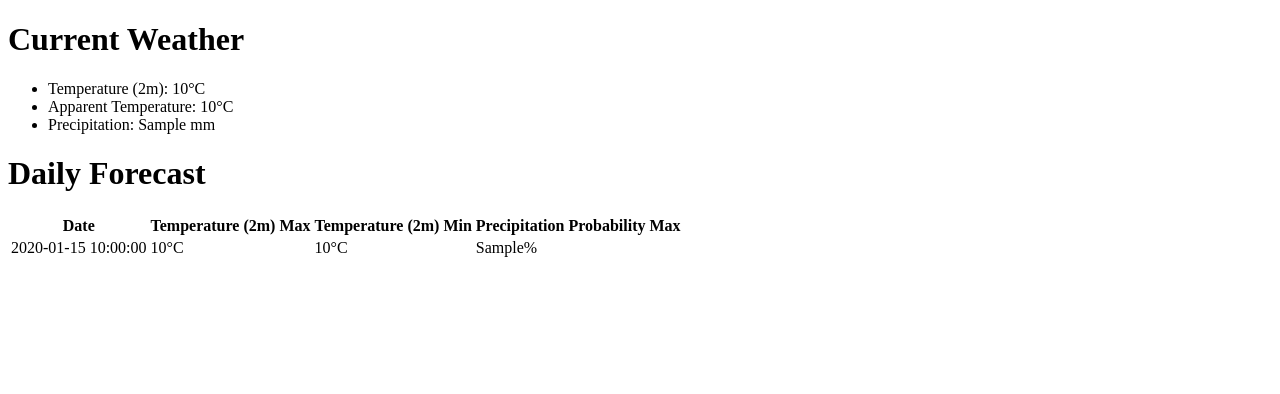
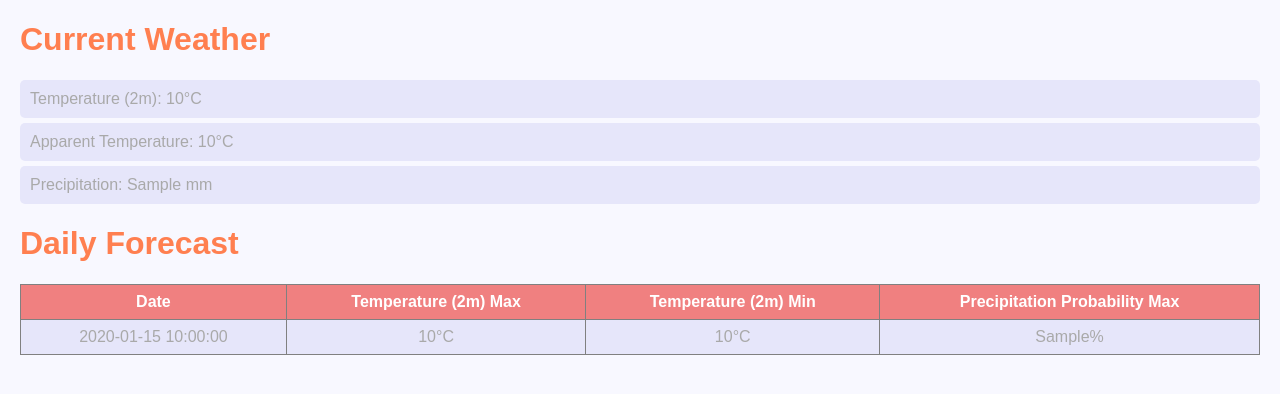
Before and after one commit to mferreyra/ClimatePing, a Flask app: template templates/weather.html in a window 1280 px wide. Shown: the top 394 px of the page. Run offline with Flask 3, Linux system fonts and the light colour scheme; the template is opened without the code that fills it: most values are stand-ins (such as "Sample title", 1, 10 or a date in 2020).

Commit message:
simple style

```diff
--- /dev/null
+++ b/static/styles.css
@@ -0,0 +1,51 @@
+body {
+    font-family: Arial, sans-serif;
+    margin: 20px;
+    background-color: ghostwhite;
+    color: darkgray;
+}
+
+h1 {
+    color: coral;
+}
+
+ul {
+    list-style-type: none;
+    padding: 0;
+}
+
+ul li {
+    background-color: lavender;
+    margin: 5px 0;
+    padding: 10px;
+    border-radius: 5px;
+}
+
+table {
+    width: 100%;
+    border-collapse: collapse;
+    margin-top: 20px;
+}
+
+th, td {
+    border: 1px solid gray;
+    padding: 8px;
+    text-align: center;
+}
+
+th {
+    background-color: lightcoral;
+    color: white;
+}
+
+tr:nth-child(even) {
+    background-color: white;
+}
+
+tr:hover {
+    background-color: gray;
+}
+
+td {
+    background-color: lavender;
+}
--- a/templates/weather.html
+++ b/templates/weather.html
@@ -2,6 +2,7 @@
 <html>
   <head>
     <title>Weather Ping</title>
+    <link rel="stylesheet" type="text/css" href="{{ url_for('static', filename='styles.css') }}">
   </head>
   <body>
     <h1>Current Weather</h1>
```
